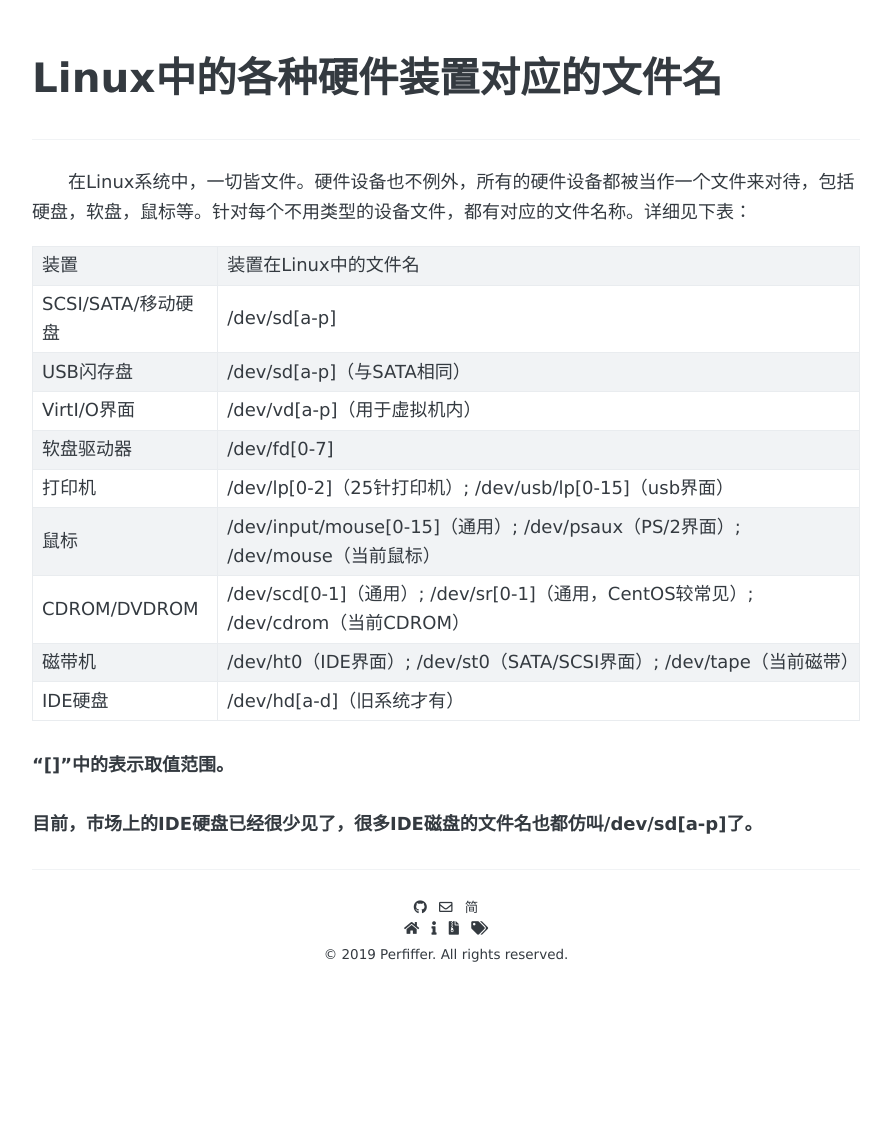
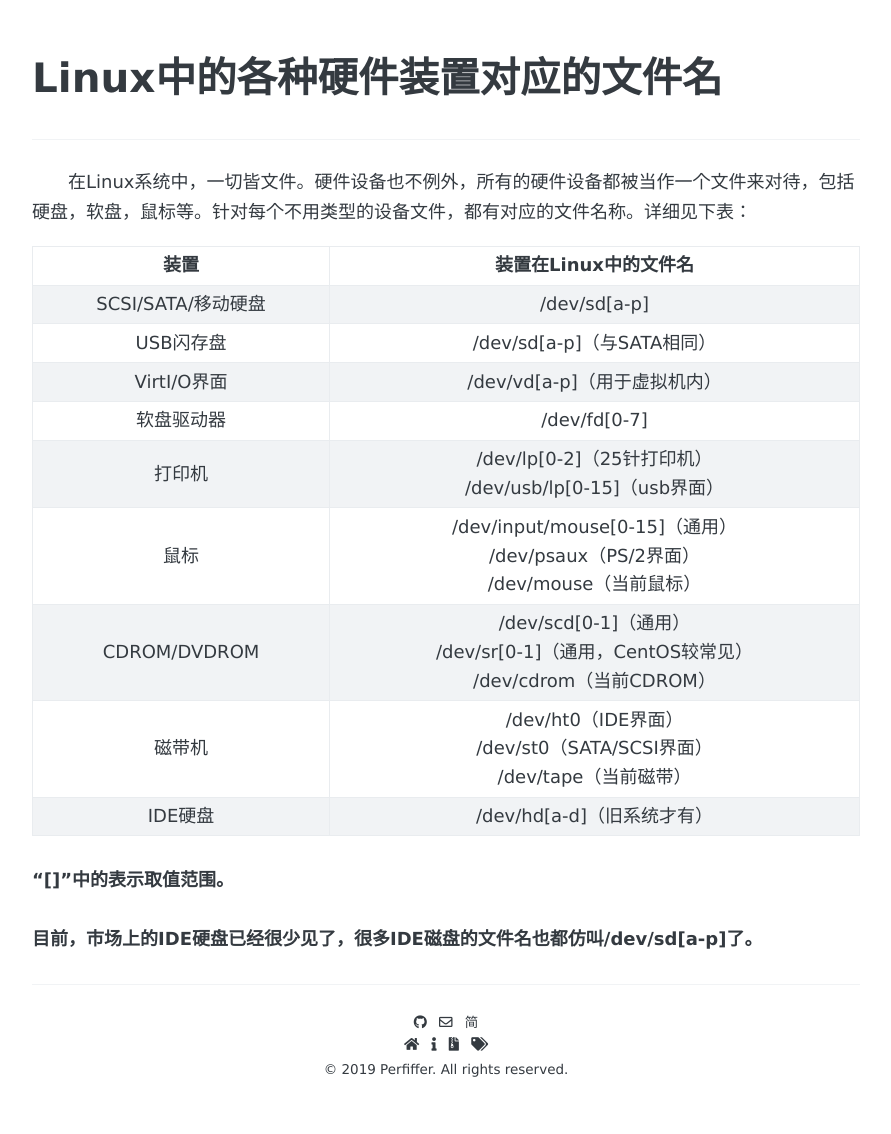
Before and after one commit to perfiffer/perfiffer.github.io, a Jekyll site: the page built from _posts/2019-04-16-linux中的各种硬件装置对应的文件名.md, in a window 1280 px wide. Shown: the whole page, without its empty margins (194-1085 px from the left). Built offline with Jekyll 4.4.1, drawn with Linux system fonts in a browser that asks for light colours; some web fonts are replaced; comment, search, counter and statistics services are not loaded; before the commit the page ends 1019 px from its top, so only the background shows below that.

Commit message:
blog update

```diff
--- a/_posts/2019-04-16-linux中的各种硬件装置对应的文件名.md
+++ b/_posts/2019-04-16-linux中的各种硬件装置对应的文件名.md
@@ -8,14 +8,15 @@ comments: true
 &emsp;&emsp;在Linux系统中，一切皆文件。硬件设备也不例外，所有的硬件设备都被当作一个文件来对待，包括硬盘，软盘，鼠标等。针对每个不用类型的设备文件，都有对应的文件名称。详细见下表：
 
 | 装置 | 装置在Linux中的文件名 |
+| :------: | :------: |
 | SCSI/SATA/移动硬盘 | /dev/sd[a-p] |
 | USB闪存盘 | /dev/sd[a-p]（与SATA相同） |
 | VirtI/O界面 | /dev/vd[a-p]（用于虚拟机内） |
 | 软盘驱动器 | /dev/fd[0-7] |
-| 打印机 | /dev/lp[0-2]（25针打印机）; /dev/usb/lp[0-15]（usb界面） |
-| 鼠标 | /dev/input/mouse[0-15]（通用）; /dev/psaux（PS/2界面）; /dev/mouse（当前鼠标） |
-| CDROM/DVDROM | /dev/scd[0-1]（通用）; /dev/sr[0-1]（通用，CentOS较常见）; /dev/cdrom（当前CDROM） |
-| 磁带机 | /dev/ht0（IDE界面）; /dev/st0（SATA/SCSI界面）; /dev/tape（当前磁带） |
+| 打印机 | /dev/lp[0-2]（25针打印机）<br> /dev/usb/lp[0-15]（usb界面） |
+| 鼠标 | /dev/input/mouse[0-15]（通用）<br> /dev/psaux（PS/2界面）<br> /dev/mouse（当前鼠标） |
+| CDROM/DVDROM | /dev/scd[0-1]（通用）<br> /dev/sr[0-1]（通用，CentOS较常见）<br> /dev/cdrom（当前CDROM） |
+| 磁带机 | /dev/ht0（IDE界面）<br> /dev/st0（SATA/SCSI界面）<br> /dev/tape（当前磁带） |
 | IDE硬盘 | /dev/hd[a-d]（旧系统才有） |
 
 ##### “[]”中的表示取值范围。
```
